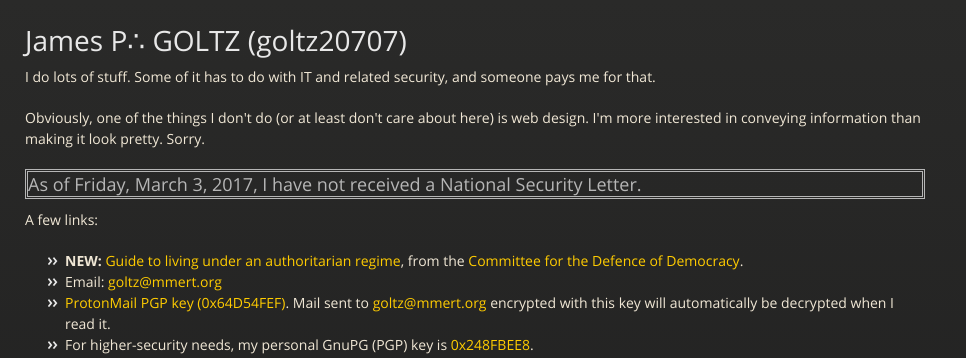
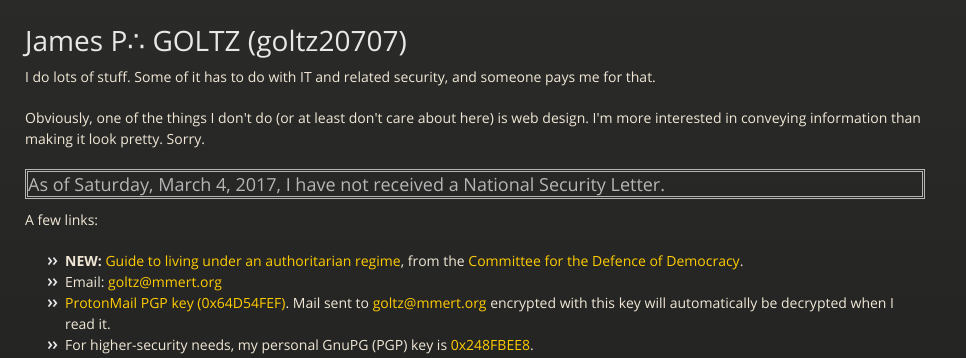
Before and after one commit to goltz20707/goltz20707.github.io, a Jekyll site: the page built from index.html, in a window 1280 px wide. Shown: the top 358 px of the page, without its empty margins (0-966 px from the left). Built offline with Jekyll 4.4.1, drawn with Linux system fonts in a browser that asks for light colours.

Commit message:
Update nsl.html

```diff
--- a/_includes/nsl.html
+++ b/_includes/nsl.html
@@ -4,6 +4,6 @@ date '+%A, %B %e, %Y,'
 
 <h3 style="border: double">As of
 
-Friday, March  3, 2017,
+Saturday, March  4, 2017,
 
 I have not received a National Security Letter.</h3>
```
